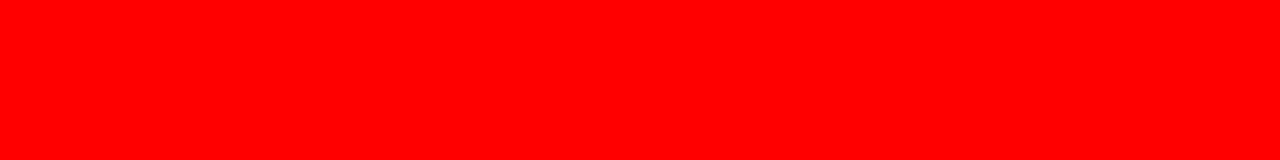
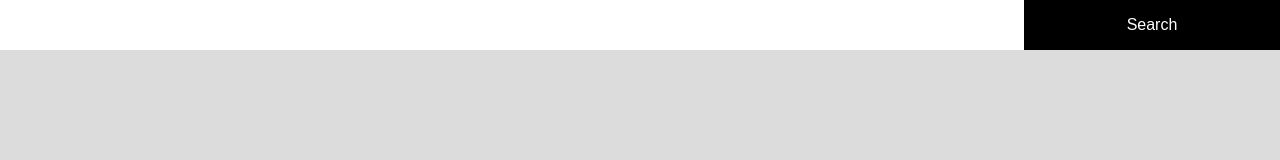
Before and after one commit to NaomiGaynor/movie-search, a website built with webpack: page index.html in a window 1280 px wide. Built offline with nearby package versions, Linux system fonts and the light colour scheme; files whose address does not match are found by name.

Commit message:
adds search component

```diff
--- a/assets/main.scss
+++ b/assets/main.scss
@@ -1,10 +1,38 @@
 @import 'reset.css';
 
-.wrapper {
-    background: red;
-    width: 100%;
-    height: 100%;
-    position: absolute;
-    top: 0px;
-    left: 0px;
+
+body {
+  background: gainsboro;
 }
+
+.search-container {
+  height: auto;
+  overflow: hidden;
+
+  .search {
+    background-color: white;
+    border: none;
+    float: left;
+    color: black;
+    width: 80%;
+    padding: 1em 0.5em;
+    text-align: left;
+    text-decoration: none;
+    display: block;
+    font-size: 16px;
+    box-sizing: border-box;
+    &__button {
+      background-color: black;
+      float: left;
+      border: none;
+      color: white;
+      width: 20%;
+      padding: 1em 0;
+      text-align: center;
+      text-decoration: none;
+      display: block;
+      font-size: 16px;
+      box-sizing: border-box;
+    }
+  }
+}
--- a/assets/reset.css
+++ b/assets/reset.css
@@ -65,6 +65,3 @@ hr {
 input, select {
       vertical-align: middle
 }
-body {
-      overflow: hidden;
-}
--- a/src/components/Root.js
+++ b/src/components/Root.js
@@ -3,6 +3,7 @@
  */
 
 import jQuery from 'jquery';
+import Search from './Search';
 
 export default class Root {
   constructor({ $parent }) {
@@ -11,6 +12,24 @@ export default class Root {
 
   render() {
     this.$parent.html('');
-    this.$parent.append(jQuery('<div class="wrapper"></div>'));
+
+    const wrapper = jQuery('<div class="wrapper" />');
+    this.searchContainer = jQuery('<div class="search-container" />');
+    this.searchResults = jQuery('<div class="search-results" />');
+
+    wrapper.append(this.searchContainer);
+    wrapper.append(this.searchResults);
+
+    this.$parent.append(wrapper);
+    this.renderSearch();
+  }
+
+  renderSearch() {
+    const searchContainer = this.searchContainer;
+    const searchComponent = new Search({
+      $parent: searchContainer
+    });
+
+    searchComponent.render();
   }
 }
--- /dev/null
+++ b/src/components/Search.js
@@ -0,0 +1,26 @@
+import jQuery from 'jquery';
+
+export default class Search {
+  constructor({ $parent }) {
+    this.$parent = $parent;
+  }
+
+  render() {
+    this.destroy();
+
+    const container = jQuery('<div class="search-form__container"/>');
+    const form = jQuery('<form />');
+    const inputSearch = jQuery('<input type="text" class="search" />');
+    const submitButton = jQuery('<button class="search__button">Search</button>');
+
+    form.append(inputSearch);
+    form.append(submitButton);
+    container.append(form);
+
+    this.$parent.append(container);
+  }
+
+  destroy() {
+    this.$parent.html('');
+  }
+}
```
Also changed, not shown: spec/components/root-spec.js (added, +45 -0 lines), spec/components/search-spec.js (added, +46 -0 lines), 1 other file.
